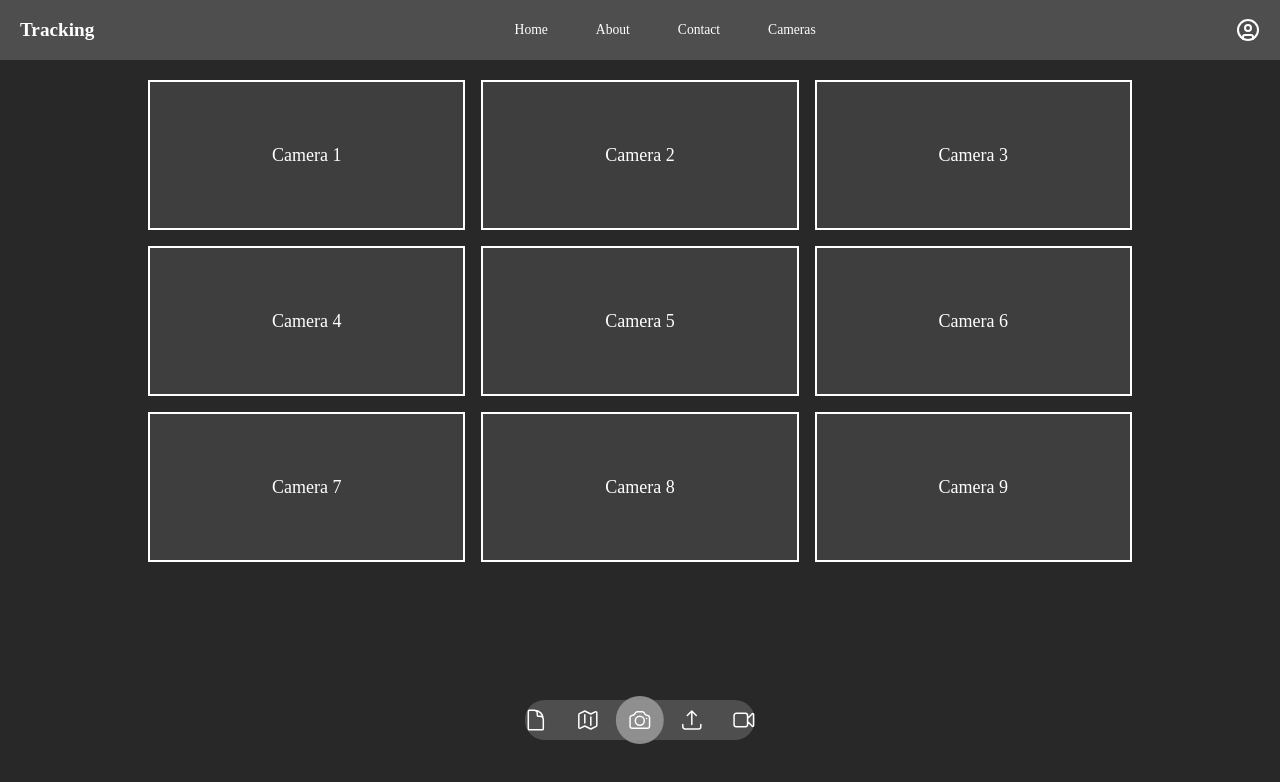
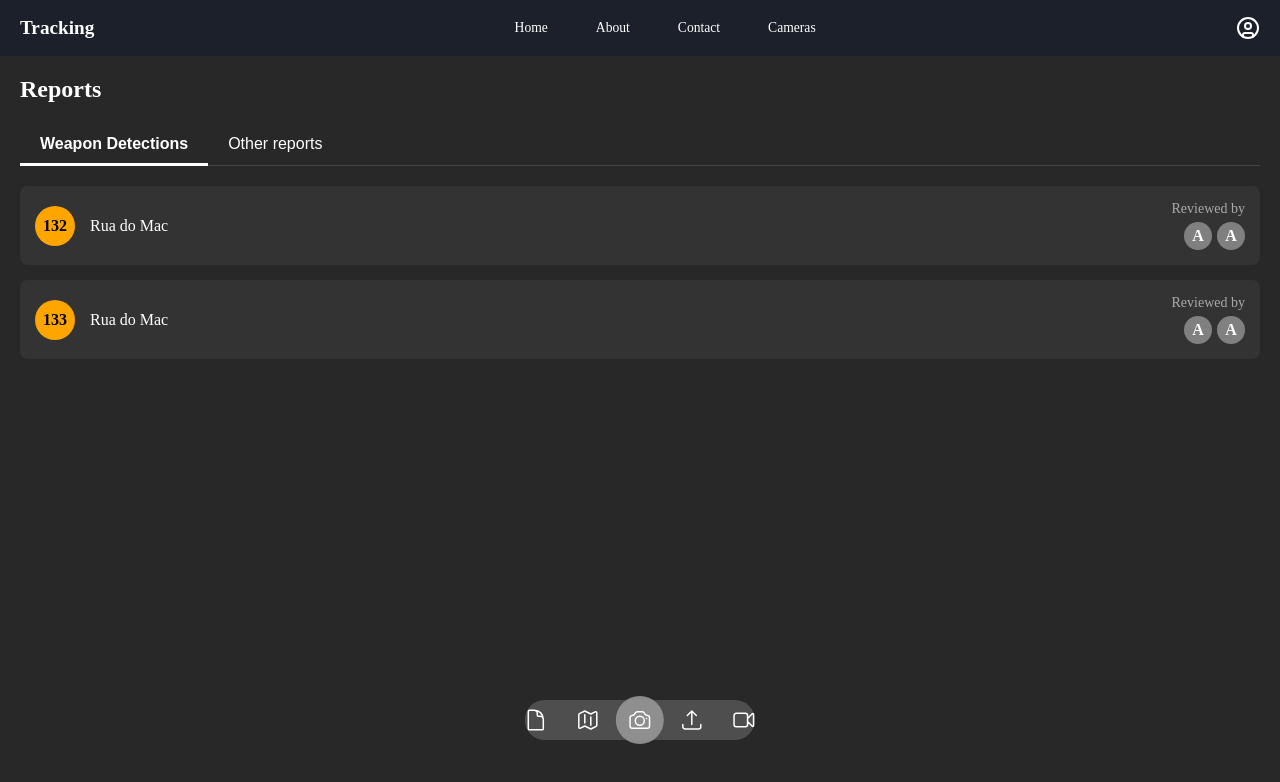
Before and after one commit to PI-Tracking/frontend, a React (Vite) app: page / in a window 1280 px wide. Shown: the top 782 px of the page. Built offline with nearby package versions, Linux system fonts and the light colour scheme.

Commit message:
Logs page but with a twist Done differently from figma

```diff
--- a/src/App.tsx
+++ b/src/App.tsx
@@ -3,6 +3,7 @@ import LoginPage from "./pages/Login/LoginPage";
 import TestPage from "./pages/test/TestPage";
 import UploadVideosPage from "./pages/upload_videos/UploadVideosPage";
 import CamerasPage from "./pages/cameras_page_1/CamerasPage";
+import ReportsPage from "./pages/report/ReportsPage";
 
 function App() {
   return (
@@ -11,7 +12,8 @@ function App() {
         {/* <Route path="/" element={<LoginPage />} /> */}
         {/* <Route path="/test" element={<TestPage />} /> */}
         {/* <Route path="/" element={<UploadVideosPage />} /> */}
-        <Route path="/" element={<CamerasPage />} />
+        {/* <Route path="/" element={<CamerasPage />} /> */}
+        <Route path="/" element={<ReportsPage />} />
       </Routes>
     </Router>
   );
--- /dev/null
+++ b/src/pages/report/ReportsPage.css
@@ -0,0 +1,124 @@
+*,
+*::before,
+*::after {
+  margin: 0;
+  padding: 0;
+  box-sizing: border-box;
+}
+
+.container {
+  display: flex;
+  flex-direction: column;
+  min-height: 100vh;
+  width: 100%;
+  background-color: #282828;
+  color: white;
+}
+
+.reports-section {
+  padding: 20px;
+}
+
+.reports-title {
+  font-size: 24px;
+  margin-bottom: 20px;
+}
+
+.tabs {
+  display: flex;
+  border-bottom: 1px solid #444;
+  margin-bottom: 20px;
+}
+
+.tab {
+  padding: 12px 20px;
+  background-color: transparent;
+  border: none;
+  color: white;
+  font-size: 16px;
+  cursor: pointer;
+  position: relative;
+}
+
+.tab.active {
+  font-weight: bold;
+}
+
+.tab.active::after {
+  content: '';
+  position: absolute;
+  bottom: -1px;
+  left: 0;
+  right: 0;
+  height: 3px;
+  background-color: white;
+}
+
+.reports-list {
+  display: flex;
+  flex-direction: column;
+  gap: 15px;
+}
+
+.report-card {
+  background-color: #333;
+  border-radius: 8px;
+  padding: 15px;
+  display: flex;
+  justify-content: space-between;
+  align-items: center;
+}
+
+.report-info {
+  display: flex;
+  align-items: center;
+  gap: 15px;
+}
+
+.report-id {
+  display: flex;
+  justify-content: center;
+  align-items: center;
+  width: 40px;
+  height: 40px;
+  background-color: orange;
+  color: black;
+  border-radius: 50%;
+  font-weight: bold;
+}
+
+.report-location {
+  font-size: 16px;
+  font-weight: medium;
+}
+
+.report-reviewers {
+  display: flex;
+  flex-direction: column;
+  align-items: flex-end;
+}
+
+.reviewer-label {
+  font-size: 14px;
+  color: #aaa;
+  margin-bottom: 5px;
+}
+
+.reviewer-avatars {
+  display: flex;
+  gap: 5px;
+}
+
+.reviewer-avatar {
+  width: 28px;
+  height: 28px;
+  border-radius: 50%;
+  display: flex;
+  justify-content: center;
+  align-items: center;
+  font-weight: bold;
+}
+
+.menu-options {
+  margin-top: auto;
+}
--- /dev/null
+++ b/src/pages/report/ReportsPage.tsx
@@ -0,0 +1,91 @@
+import React, { useState } from 'react';
+import CameraMenuOptions from "@components/CameraMenuOptions.tsx";
+import Navbar from "../../components/Navbar.tsx";
+import "./ReportsPage.css";
+
+function ReportsPage() {
+  const [activeTab, setActiveTab] = useState('weapon');
+
+  const weaponReports = [
+    {
+      id: 132,
+      location: "Rua do Mac",
+      reviewers: [
+        { id: 1, initial: "A", color: "grey" },
+        { id: 2, initial: "A", color: "grey" }
+      ]
+    },
+    {
+      id: 133,
+      location: "Rua do Mac",
+      reviewers: [
+        { id: 1, initial: "A", color: "grey" },
+        { id: 2, initial: "A", color: "grey" }
+      ]}
+  ];
+
+  return (
+    <div className="container">
+      <Navbar />
+      <section className="reports-section">
+        <h1 className="reports-title">Reports</h1>
+
+        <div className="tabs">
+          <button
+            className={`tab ${activeTab === 'weapon' ? 'active' : ''}`}
+            onClick={() => setActiveTab('weapon')}
+          >
+            Weapon Detections
+          </button>
+          <button
+            className={`tab ${activeTab === 'other' ? 'active' : ''}`}
+            onClick={() => setActiveTab('other')}
+          >
+            Other reports
+          </button>
+        </div>
+
+        <div className="reports-content">
+          {activeTab === 'weapon' && (
+            <div className="reports-list">
+              {weaponReports.map(report => (
+                <div key={report.id} className="report-card">
+                  <div className="report-info">
+                    <div className="report-id">{report.id}</div>
+                    <div className="report-location">{report.location}</div>
+                  </div>
+                  <div className="report-reviewers">
+                    <div className="reviewer-label">Reviewed by</div>
+                    <div className="reviewer-avatars">
+                      {report.reviewers.map(reviewer => (
+                        <div
+                          key={reviewer.id}
+                          className="reviewer-avatar"
+                          style={{ backgroundColor: reviewer.color }}
+                        >
+                          {reviewer.initial}
+                        </div>
+                      ))}
+                    </div>
+                  </div>
+                </div>
+              ))}
+            </div>
+          )}
+
+          {activeTab === 'other' && (
+            <div className="reports-list">
+              <p>Other repotrs will be displayed here</p>
+            </div>
+          )}
+        </div>
+      </section>
+
+      <div className="menu-options">
+        <CameraMenuOptions />
+      </div>
+    </div>
+  );
+}
+
+export default ReportsPage;
```
